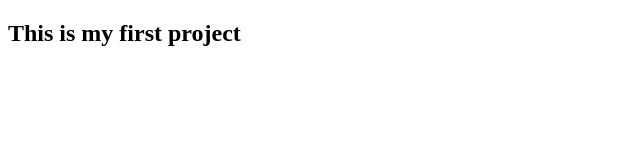
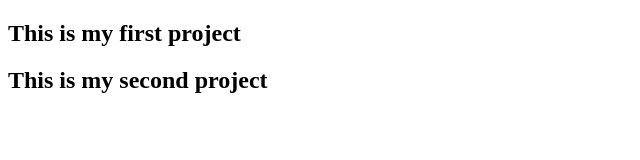
Before and after one commit to aliatske/git-ignore, a plain HTML site: page index.html in a window 1280 px wide. Shown: the whole page, without its empty margins (0-640 px from the left). Drawn offline with Linux system fonts and the light colour scheme.

Commit message:
git ignore done

```diff
--- a/index.html
+++ b/index.html
@@ -7,5 +7,6 @@
 </head>
 <body>
     <h2>This is my first project</h2>
+    <h2>This is my second project</h2>
 </body>
 </html>
```
Also changed, not shown: 1 other file.
